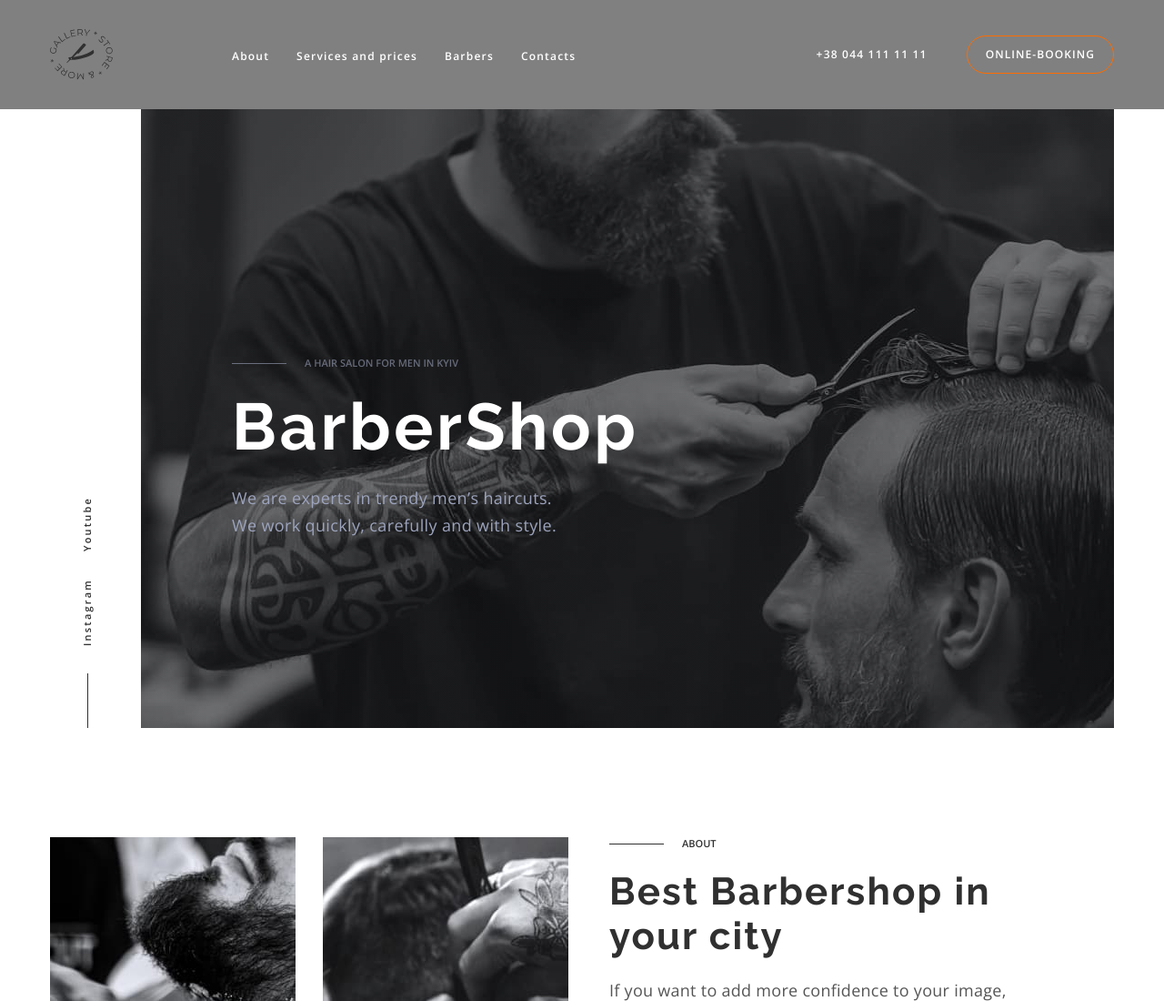
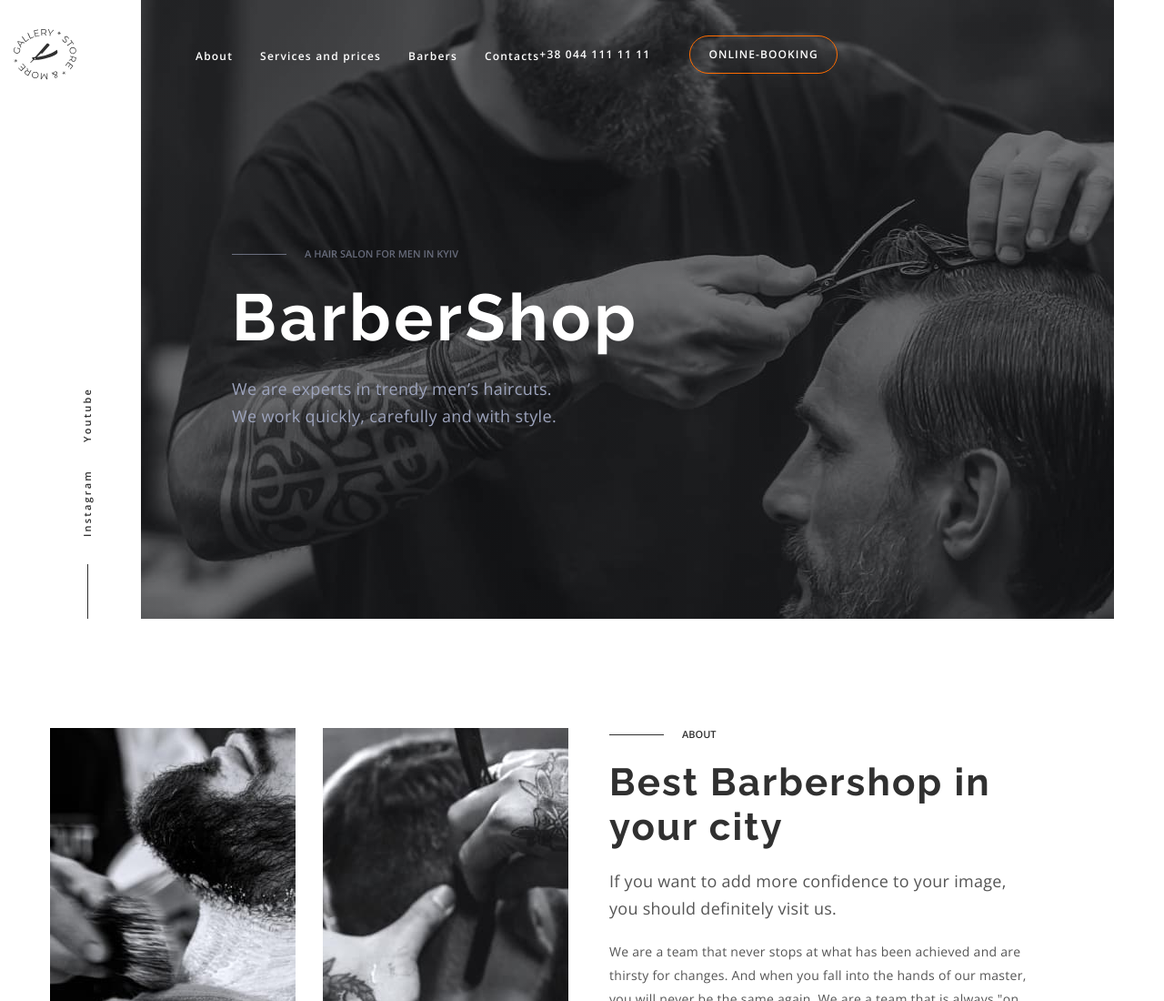
Before and after one commit to Alex-diver/fs84, a plain HTML site: page index.html in a window 1280 px wide. Shown: the top 1100 px of the page at 91% size. Drawn offline with nearby package versions, Linux system fonts and the light colour scheme; a script that the page names is missing.

Commit message:
Initial commit

```diff
--- a/css/style.css
+++ b/css/style.css
@@ -94,10 +94,10 @@ body {
 /* ---------------------Header--------------------- */
 .header {
 	padding: 32px 0;
-	position: relative;
+	position: absolute;
 	top: 0;
 	left: 0;
-	background-color: gray;
+	/* background-color: gray; */
 }
 .header-container {
 	display: flex;
```
